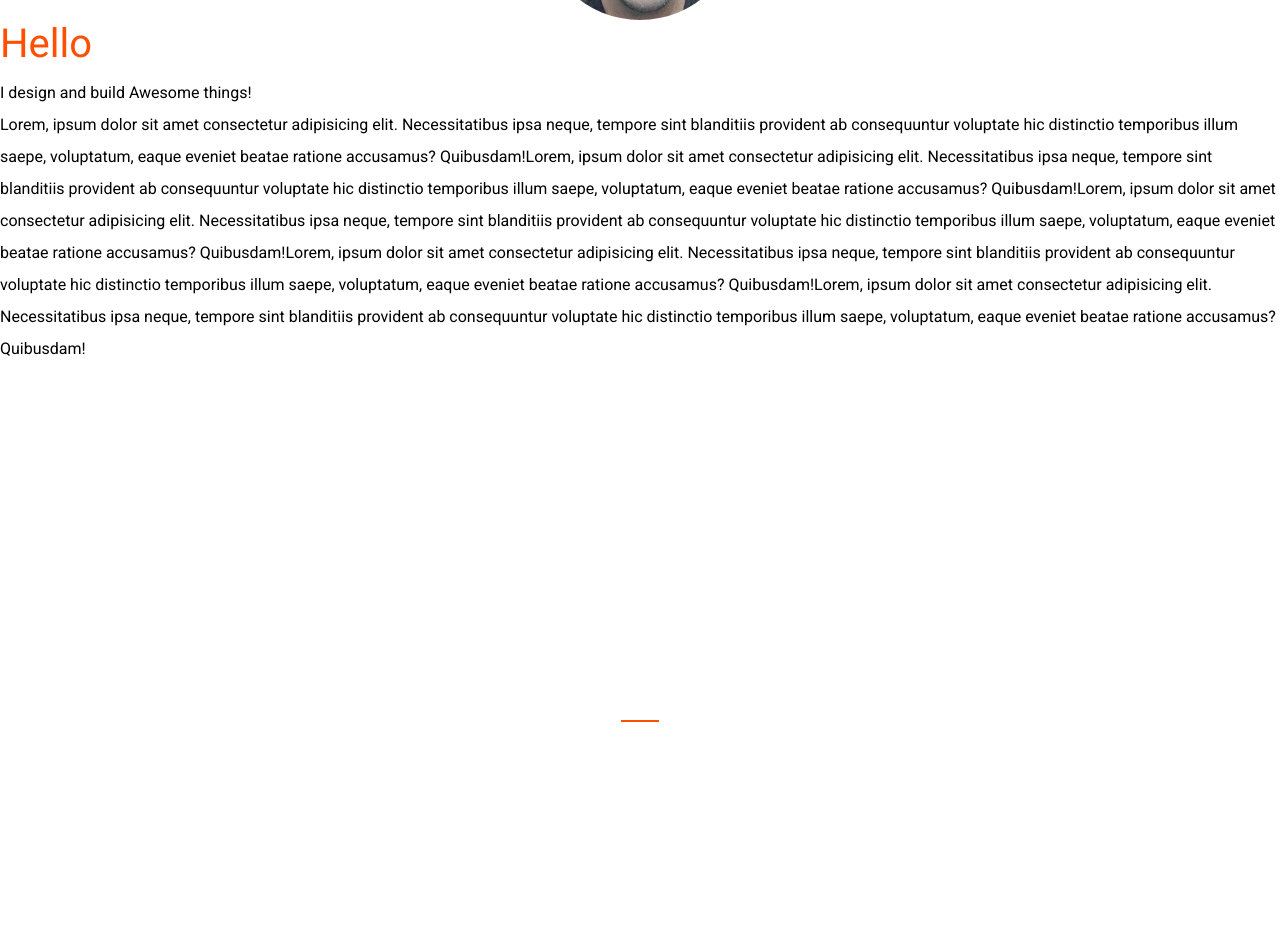
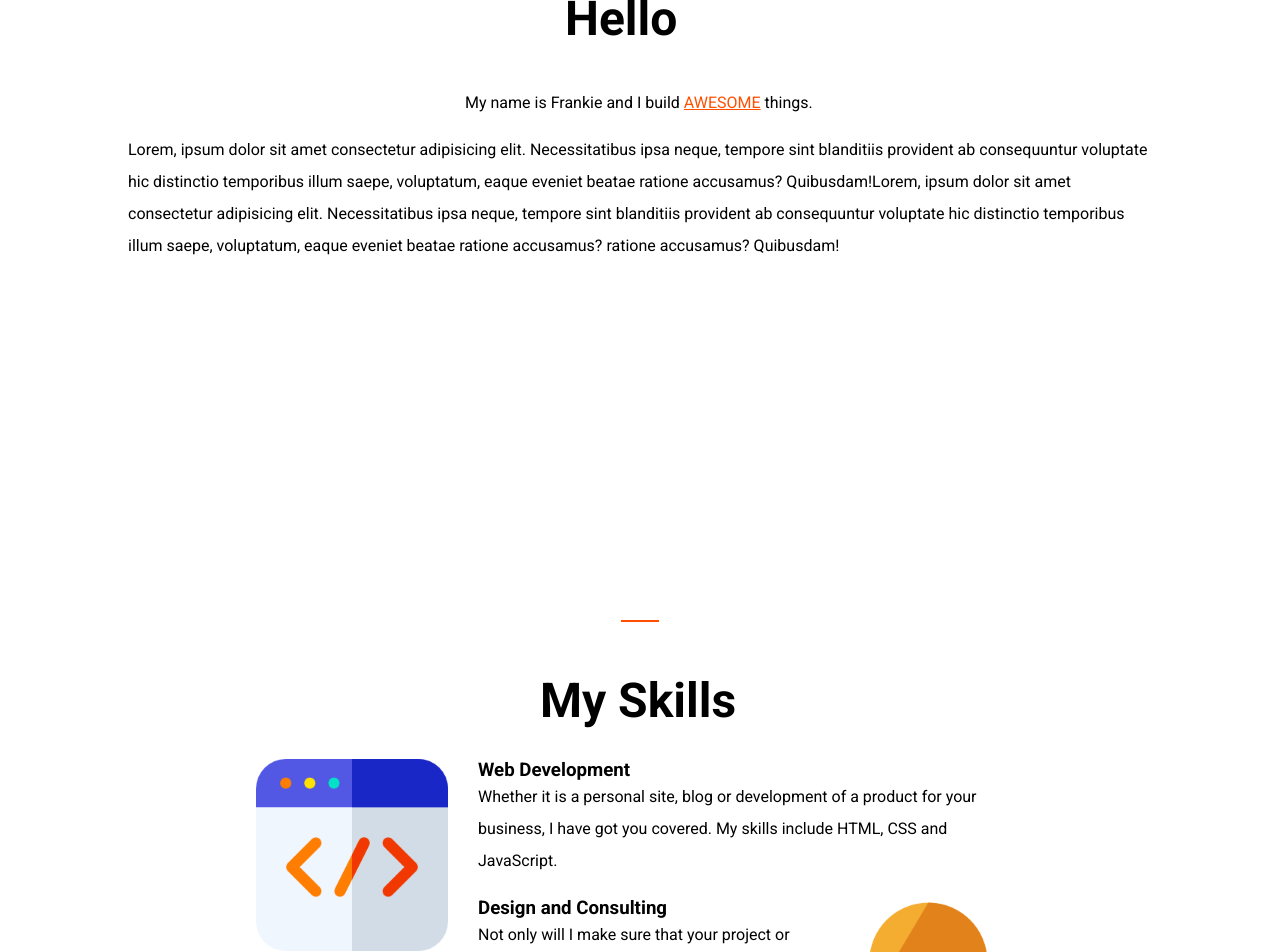
Before and after one commit to Frankie-B/simple-portfolio-site, a plain HTML site: page index.html in a window 1280 px wide. Shown: the part 1080-2032 px from the top of the page. Before the commit the page ends 1802 px from the top, so only its background shows below. Drawn offline with Linux system fonts and the light colour scheme.

Commit message:
Add skills section

```diff
--- a/index.html
+++ b/index.html
@@ -13,10 +13,11 @@
   </head>
   <body>
     <header class="topnav" id="myTopnav">
-      <a href="#home">Home</a>
+      <a href="#">Home</a>
       <a href="#bio">About me</a>
+      <a href="#skills">Skills</a>
       <a href="#contact">Contact</a>
-      <!-- <a href="#about">About</a> -->
+
       <a href="javascript:void(0);" class="icon" onclick="myFunction()">
         <i class="fa fa-bars"></i>
       </a>
@@ -37,8 +38,11 @@
           alt="Profile photo of Frankie"
         />
         <h2 class="section-heading">Hello</h2>
-        <p>I design and build Awesome things!</p>
-        <p>
+        <p class="intro">
+          My name is Frankie and I build
+          <span class="colour-accent">AWESOME</span> things.
+        </p>
+        <p class="bio-content">
           Lorem, ipsum dolor sit amet consectetur adipisicing elit.
           Necessitatibus ipsa neque, tempore sint blanditiis provident ab
           consequuntur voluptate hic distinctio temporibus illum saepe,
@@ -46,22 +50,43 @@
           ipsum dolor sit amet consectetur adipisicing elit. Necessitatibus ipsa
           neque, tempore sint blanditiis provident ab consequuntur voluptate hic
           distinctio temporibus illum saepe, voluptatum, eaque eveniet beatae
-          ratione accusamus? Quibusdam!Lorem, ipsum dolor sit amet consectetur
-          adipisicing elit. Necessitatibus ipsa neque, tempore sint blanditiis
-          provident ab consequuntur voluptate hic distinctio temporibus illum
-          saepe, voluptatum, eaque eveniet beatae ratione accusamus?
-          Quibusdam!Lorem, ipsum dolor sit amet consectetur adipisicing elit.
-          Necessitatibus ipsa neque, tempore sint blanditiis provident ab
-          consequuntur voluptate hic distinctio temporibus illum saepe,
-          voluptatum, eaque eveniet beatae ratione accusamus? Quibusdam!Lorem,
-          ipsum dolor sit amet consectetur adipisicing elit. Necessitatibus ipsa
-          neque, tempore sint blanditiis provident ab consequuntur voluptate hic
-          distinctio temporibus illum saepe, voluptatum, eaque eveniet beatae
-          ratione accusamus? Quibusdam!
+          ratione accusamus? ratione accusamus? Quibusdam!
         </p>
       </div>
     </div>
     <hr />
+    <div id="skills" class="middle-container">
+      <h2 class="skills-heading colour-accent">My Skills</h2>
+      <div class="skill-row">
+        <img class="code-img" src="/src/assets/coding.png" alt="Coding icon" />
+        <h3>Web Development</h3>
+        <p>
+          Whether it is a personal site, blog or development of a product for
+          your business, I have got you covered. My skills include HTML, CSS and
+          JavaScript.
+        </p>
+      </div>
+      <div class="skill-row">
+        <img class="rgb-img" src="/src/assets/rgb.png" alt="RGB icon" />
+        <h3>Design and Consulting</h3>
+        <p>
+          Not only will I make sure that your project or product works well. I
+          will make sure that the design is not only engaging but great to
+          experience. You do not get a second chance to make a first impression,
+          that is something that i keep at the center of all my projects.
+        </p>
+      </div>
+    </div>
+
+    <div class="contact-me">
+      <h2>Get In Touch</h2>
+      <h3>Would you like to hire me?</h3>
+      <p>
+        If you would like to know more about me or my services then just drop me
+        a line.
+      </p>
+      <a class="btn" href="mailto:frankie.bukenya@gmail.com">CONTACT ME</a>
+    </div>
 
     <script
       src="https://kit.fontawesome.com/c2bfd5b3c1.js"
--- a/src/css/style.css
+++ b/src/css/style.css
@@ -118,7 +118,7 @@ header {
 }
 
 div.hero-text h1 {
-  font-size: 4rem;
+  font-size: 4.5rem;
 }
 
 div.hero-text p {
@@ -127,6 +127,7 @@ div.hero-text p {
 
 span.colour-accent {
   color: #ff4f00;
+  text-decoration: underline;
 }
 
 button.hero-cta {
@@ -156,14 +157,32 @@ button.hero-cta:hover {
 }
 
 h2 {
-  color: #ff4f00;
-  font-weight: normal;
-  font-size: 2.5rem;
+  color: #000000;
+  font-size: 3rem;
   padding-bottom: 10px;
 }
 
-h3 {
-  color: #ff4f00;
+.middle-container {
+  height: 100%;
+  margin: 50px 0;
+}
+
+.section-heading {
+  margin: 0 auto;
+  margin-top: 20px;
+  margin-bottom: 30px;
+  width: 150px;
+}
+
+.bio-content {
+  margin: 0 auto;
+  width: 80%;
+}
+
+.intro {
+  margin: 0 auto;
+  margin-bottom: 15px;
+  width: 350px;
 }
 
 p {
@@ -174,19 +193,19 @@ hr {
   border-style: solid;
   border-width: 2px 0 0 0;
   color: #ff4f00;
-  margin: 100px auto;
+  margin: 10px auto;
   width: 3%;
 }
 
-.middle-container {
-  height: 100%;
-  margin: 100px 0;
+.skills-heading {
+  margin: 0 auto;
+  width: 200px;
 }
 
 .skill-row {
-  margin: 100px auto;
+  margin: 20px auto;
   text-align: left;
-  width: 50%;
+  width: 60%;
 }
 
 .code-img {
@@ -202,7 +221,7 @@ hr {
 }
 
 .bottom-container {
-  background-color: #66bfbf;
+  background-color: #000000;
   bottom: 0;
   line-height: 2;
   margin-top: 50px;
@@ -214,32 +233,6 @@ hr {
   margin: 50px auto;
 }
 
-/* .btn {
-  background: #11999e;
-  background-image: -webkit-linear-gradient(top, #11999e, #66bfbf);
-  background-image: -moz-linear-gradient(top, #11999e, #66bfbf);
-  background-image: -ms-linear-gradient(top, #11999e, #66bfbf);
-  background-image: -o-linear-gradient(top, #11999e, #66bfbf);
-  background-image: linear-gradient(to bottom, #11999e, #66bfbf);
-  -webkit-border-radius: 9;
-  -moz-border-radius: 9;
-  border-radius: 9px;
-  font-family: 'Montserrat', sans-serif;
-  color: #ffffff;
-  font-size: 20px;
-  padding: 10px 20px 10px 20px;
-  text-decoration: none;
-}
-
-.btn:hover {
-  background: #66bfbf;
-  background-image: -webkit-linear-gradient(top, #66bfbf, #66bfbf);
-  background-image: -moz-linear-gradient(top, #66bfbf, #66bfbf);
-  background-image: -ms-linear-gradient(top, #66bfbf, #66bfbf);
-  background-image: -o-linear-gradient(top, #66bfbf, #66bfbf);
-  background-image: linear-gradient(to bottom, #66bfbf, #66bfbf);
-  text-decoration: none;
-} */
 .footer-link {
   color: #11999e;
   margin-left: 20px;
```
Also changed, not shown: src/assets/coding.png (added), src/assets/rgb.png (added).
